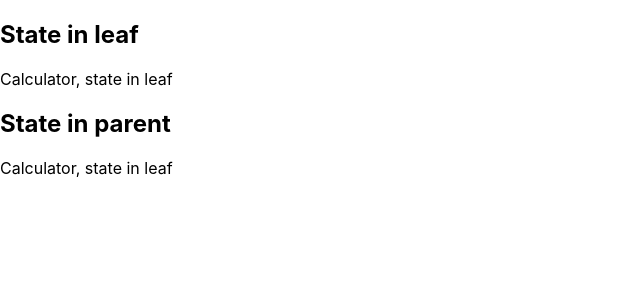
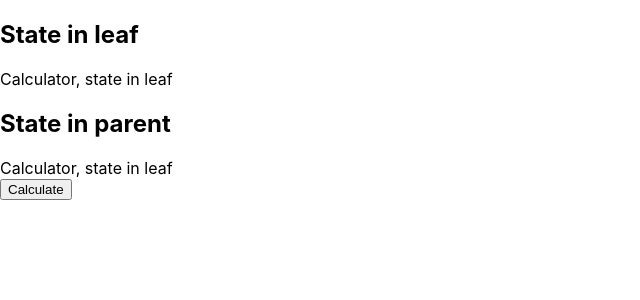
Before and after one commit to tsundberg/react-examples, a React (Create React App) app in the folder moving-state-around/: page / in a window 1280 px wide. Shown: the top 300 px of the page, without its empty margins (0-640 px from the left). Built offline with nearby package versions, Linux system fonts and the light colour scheme.

Commit message:
Add a calculate button and listen for clicks on it

```diff
--- a/moving-state-around/src/App.tsx
+++ b/moving-state-around/src/App.tsx
@@ -2,8 +2,15 @@ import React from 'react';
 import './App.css';
 import CalculatorStateInLeaf from "./state-in-leaf/Calculator";
 
-function App() {
+class App extends React.Component {
+
+    private static calculate() {
+        console.log("Calculate")
+    }
+
+    render() {
         return (
+            <div>
                 <div>
                     <h2>State in leaf</h2>
                     <CalculatorStateInLeaf/>
@@ -11,7 +18,11 @@ function App() {
                     <h2>State in parent</h2>
                     <CalculatorStateInLeaf/>
                 </div>
+
+                <button onClick={() => App.calculate()}>Calculate</button>
+            </div>
         );
+    }
 }
 
 export default App;
```
Lines whose indentation alone changed are shown as unchanged.
